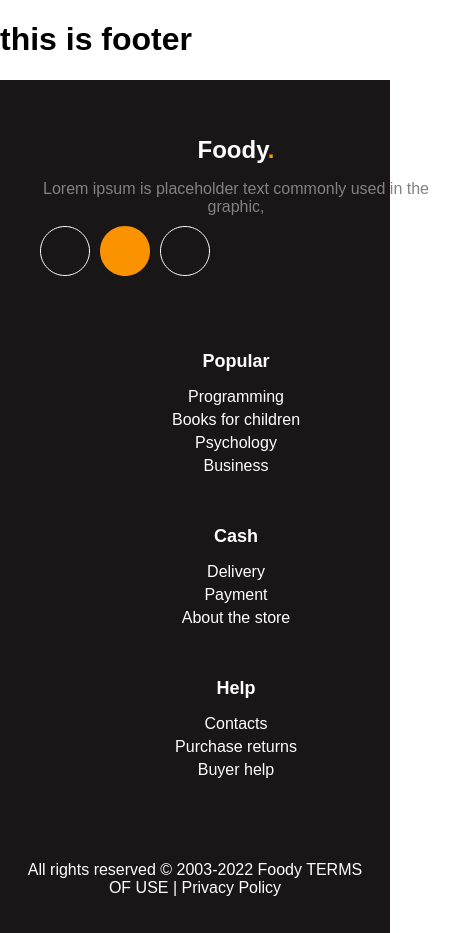
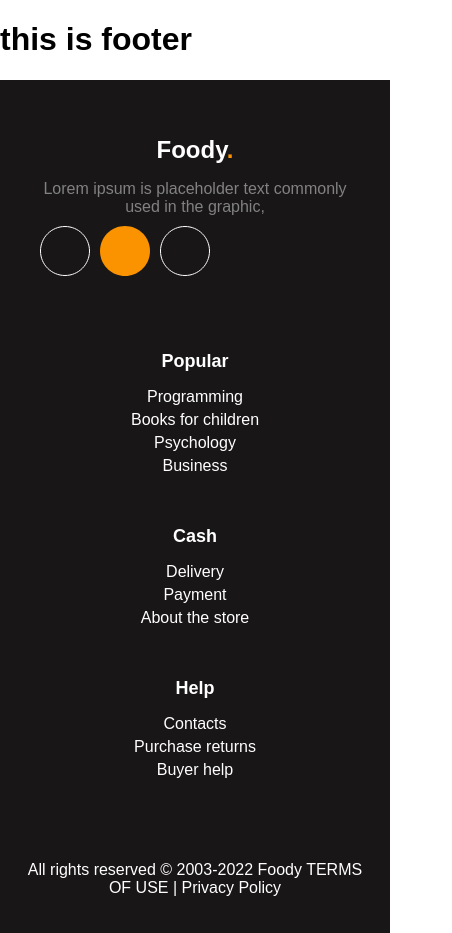
Before and after one commit to orkhan-huseyn/foody_final_project, a Next.js app: page / in a window 390 px wide. Shown: the whole page, 452 px wide, since content can reach past the window. Built offline with nearby package versions, Linux system fonts and the light colour scheme.

Commit message:
add normals mobile  responsive

```diff
--- a/styles/Footer.module.css
+++ b/styles/Footer.module.css
@@ -31,7 +31,7 @@
 
   .footerLeft p {
     margin: 10px 0;
-    width: 392px;
+
     color:  #828282;
 
   }
```
